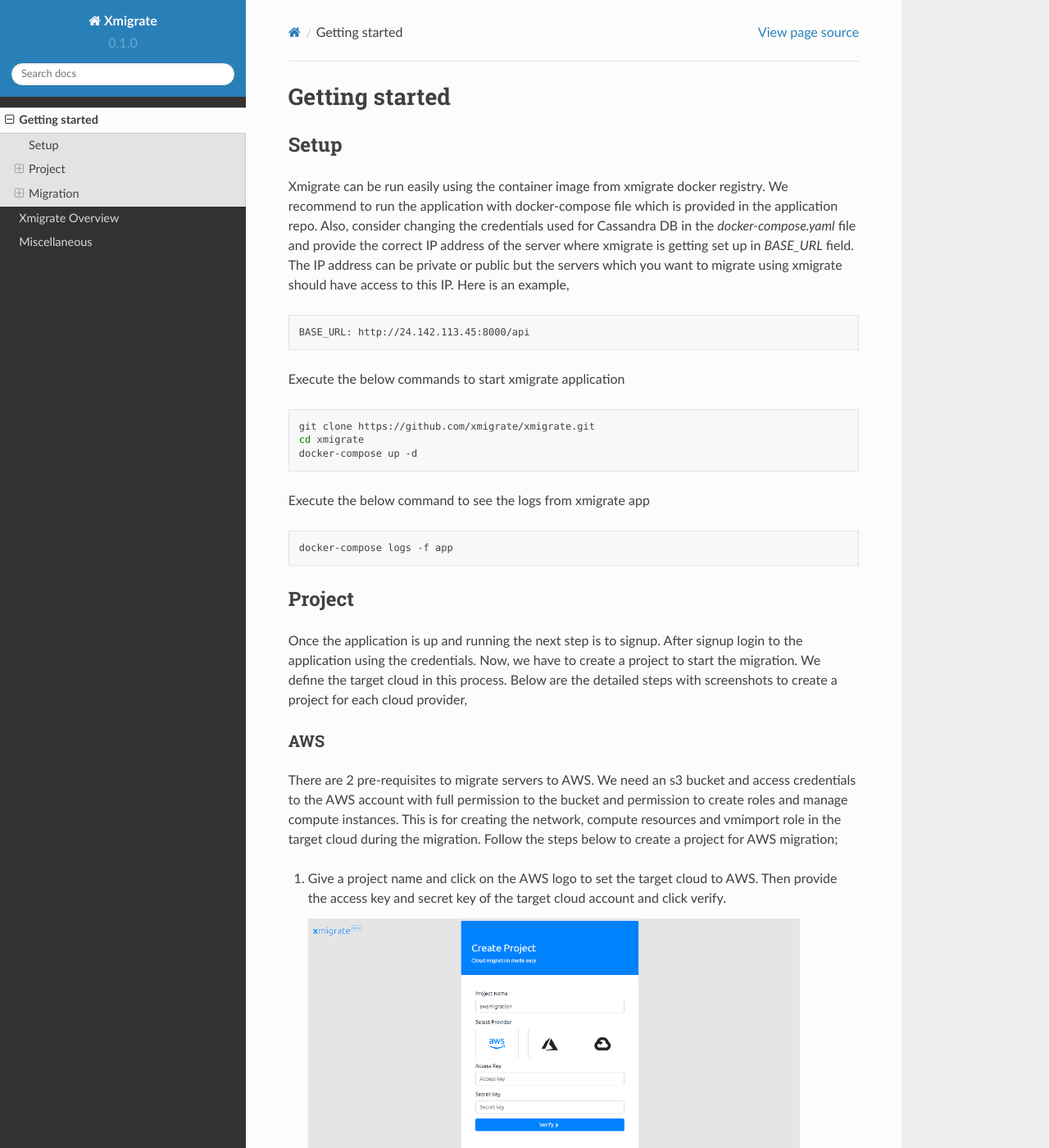
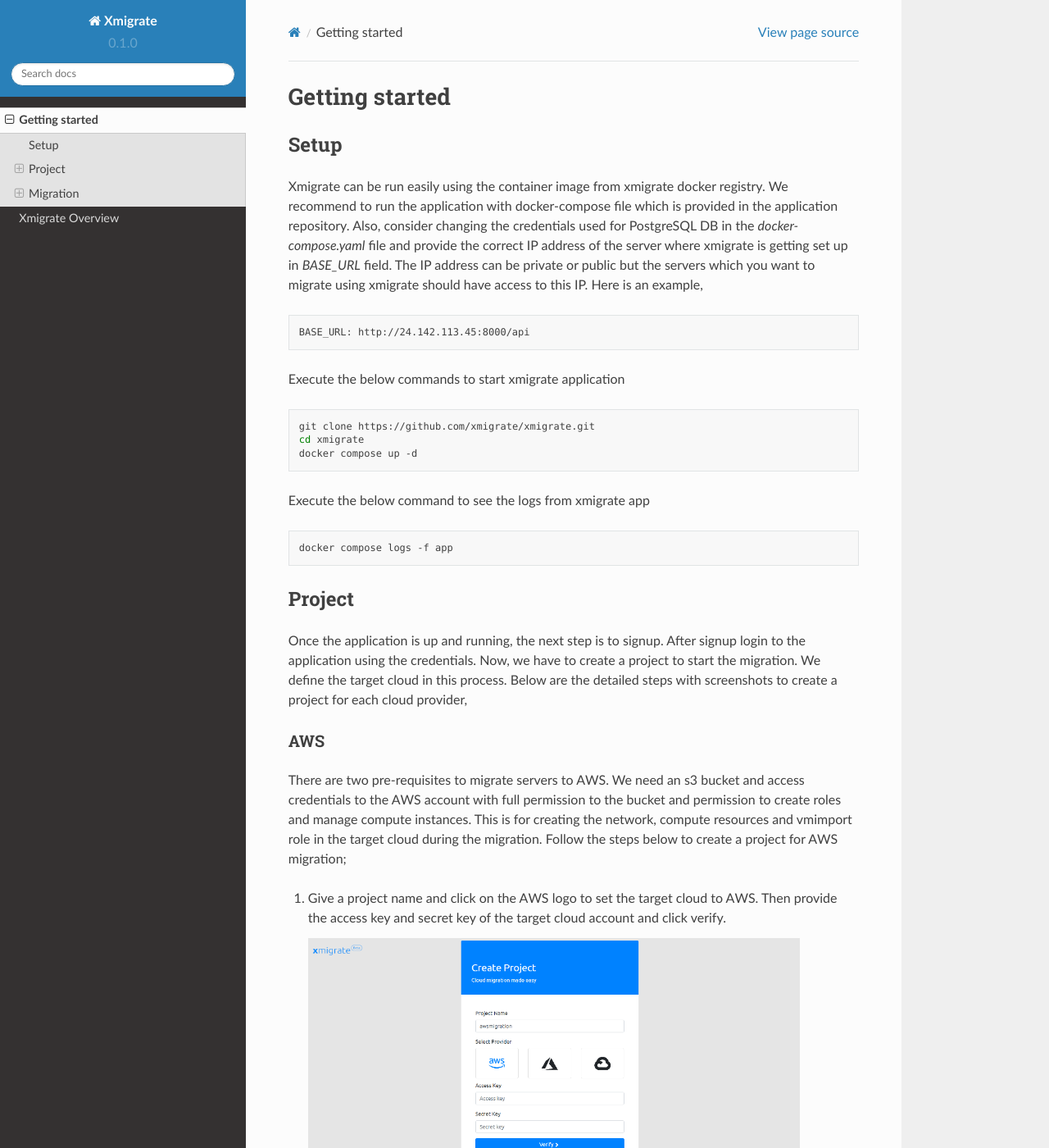
Before and after one commit to xmigrate/xmigrate-docs, a Sphinx documentation site: the page built from docs/source/getting_started.rst, in a window 1280 px wide and 1400 px high. Shown: the whole window at 82% size. Built offline with Sphinx 7.4.7 and the Read the Docs theme 2.0.0, drawn with Linux system fonts in a browser that asks for light colours; pages that are not in the unit, such as notebooks, are missing from menus; some of the changed text lies outside the part shown.

Commit message:
postgres release docs (#2)

```diff
--- a/README.rst
+++ b/README.rst
@@ -1,4 +1,4 @@
-This repository holds the documentaio for xmigrate
+This repository holds the documentation for xmigrate
 ==================================================
 .. image:: https://readthedocs.org/projects/xmigrate/badge/?version=latest
 :target: https://docs.xmigrate.cloud/en/latest/?badge=latest
--- a/docs/source/architecture.rst
+++ b/docs/source/architecture.rst
@@ -38,3 +38,5 @@
   Azure    ✅           ✅           ✅           ✅               ✅               ✅
   GCP      ✅           ✅           ✅           ✅               ✅               ✅
  ======== =========== =========== =========== =============== =============== ===============
+
+ *We are aware of and working hard to find a quick solution to some issues that prevent vm connectivity after migrations of Azure to AWS, Azure to GCP, and GCP to Azure. In the meantime, all other combinations with our supported providers can be used without issues.
--- a/docs/source/getting_started.rst
+++ b/docs/source/getting_started.rst
@@ -9,8 +9,8 @@
 -----
 
 Xmigrate can be run easily using the container image from xmigrate docker registry. We recommend to
-run the application with docker-compose file which is provided in the application repo.
-Also, consider changing the credentials used for Cassandra DB in the `docker-compose.yaml` file and provide
+run the application with docker-compose file which is provided in the application repository.
+Also, consider changing the credentials used for PostgreSQL DB in the `docker-compose.yaml` file and provide
 the correct IP address of the server where xmigrate is getting set up in `BASE_URL` field. The IP address
 can be private or public but the servers which you want to migrate using xmigrate should have access to this IP.
 Here is an example,
@@ -20,32 +20,31 @@
    BASE_URL: http://24.142.113.45:8000/api
 
 
-
 Execute the below commands to start xmigrate application
 
 .. code-block:: bash
 
    git clone https://github.com/xmigrate/xmigrate.git
    cd xmigrate
-   docker-compose up -d
+   docker compose up -d
 
 
 Execute the below command to see the logs from xmigrate app
 
 .. code-block:: bash
 
-   docker-compose logs -f app
+   docker compose logs -f app
 
 Project
 -------
 
-Once the application is up and running the next step is to signup. After signup login to the application using the credentials.
+Once the application is up and running, the next step is to signup. After signup login to the application using the credentials.
 Now, we have to create a project to start the migration. We define the target cloud in this process.
 Below are the detailed steps with screenshots to create a project for each cloud provider,
 
 AWS
 ^^^
-There are 2 pre-requisites to migrate servers to AWS. We need an s3 bucket and access credentials to the AWS account with
+There are two pre-requisites to migrate servers to AWS. We need an s3 bucket and access credentials to the AWS account with
 full permission to the bucket and permission to create roles and manage compute instances. This is for creating the network, compute
 resources and vmimport role in the target cloud during the migration. Follow the steps below to create a project for AWS migration;
 
```
Also changed, not shown: other parts of docs/source/getting_started.rst (+5 -8 lines), docs/source/misc.rst (deleted, +0 -31 lines), docs/source/images/gcp_project-1.png, docs/source/images/gcp_project-2.png, docs/source/images/xmigrate_architecture.png.
